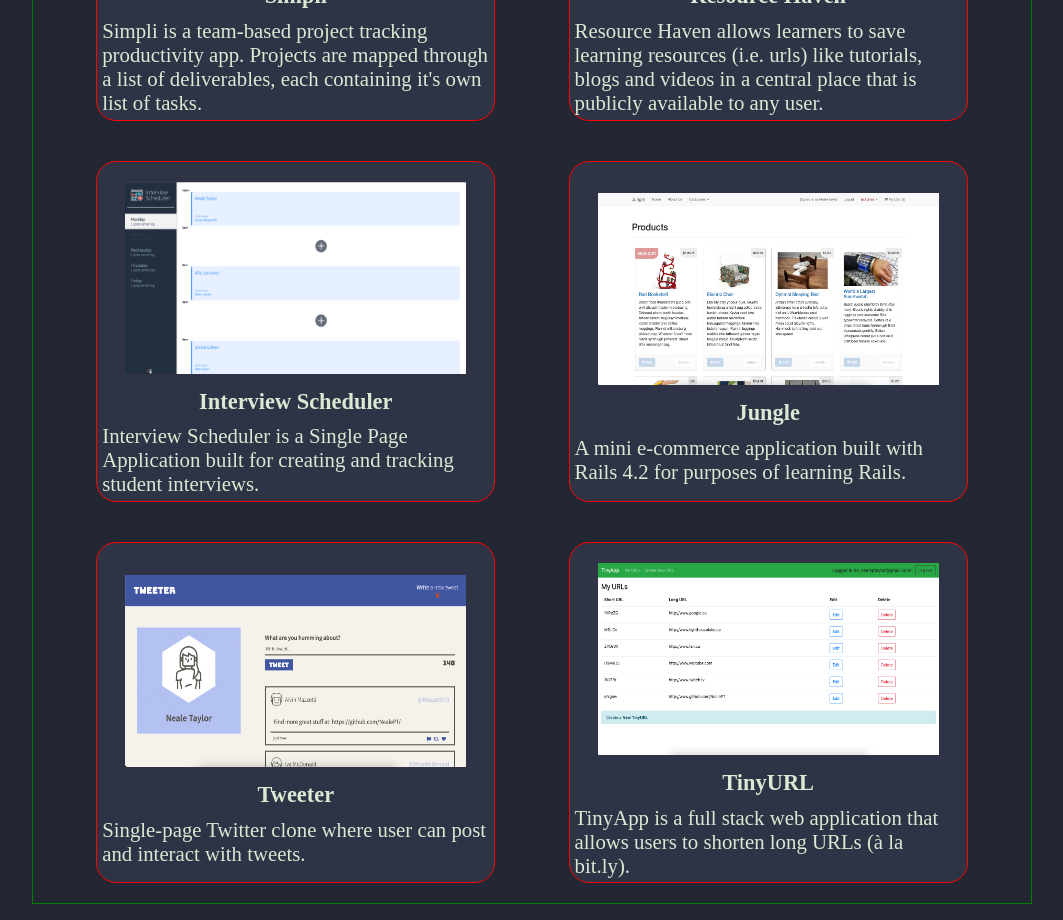
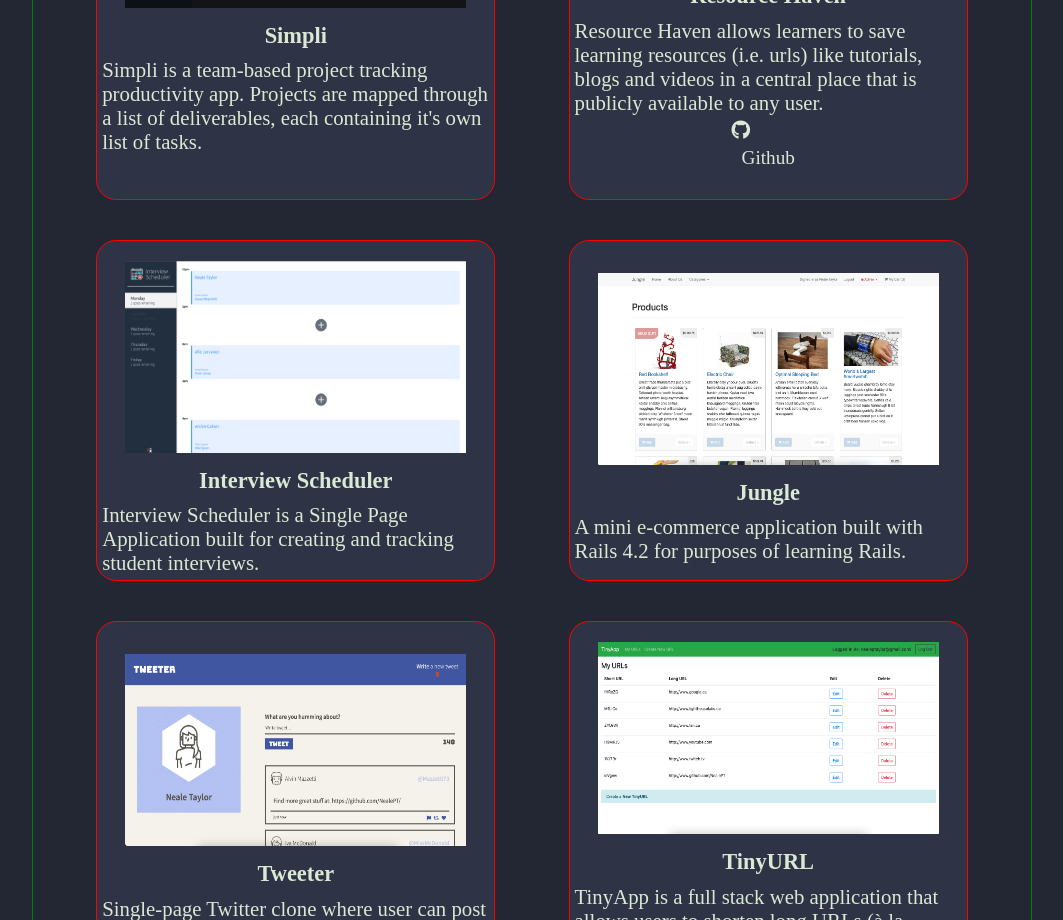
Before and after one commit to NealePT/nealetaylorcom, a React (Create React App) app in the folder react-site/: page / in a window 1280 px wide. Shown: the part 2860-3780 px from the top of the page, without its empty margins (108-1171 px from the left). Built offline with nearby package versions, Linux system fonts and the light colour scheme.

Commit message:
add first git button

```diff
--- a/react-site/src/components/Projects.jsx
+++ b/react-site/src/components/Projects.jsx
@@ -15,6 +15,10 @@ export default function Projects(props) {
           <img src="../../assets/resourceHavenScreenshot.png" alt="Resource Haven Screenshot"  />
           <h5>Resource Haven</h5>
           <h6>Resource Haven allows learners to save learning resources (i.e. urls) like tutorials, blogs and videos in a central place that is publicly available to any user.</h6>
+          <div className="gitButton">
+            <i class="fa-brands fa-github"></i>
+            <p>Github</p>
+          </div>
         </div>
         <div class="item">
           <img src="../../assets/schedulerScreenshot.png" alt="Scheduler Screenshot"  />
```
